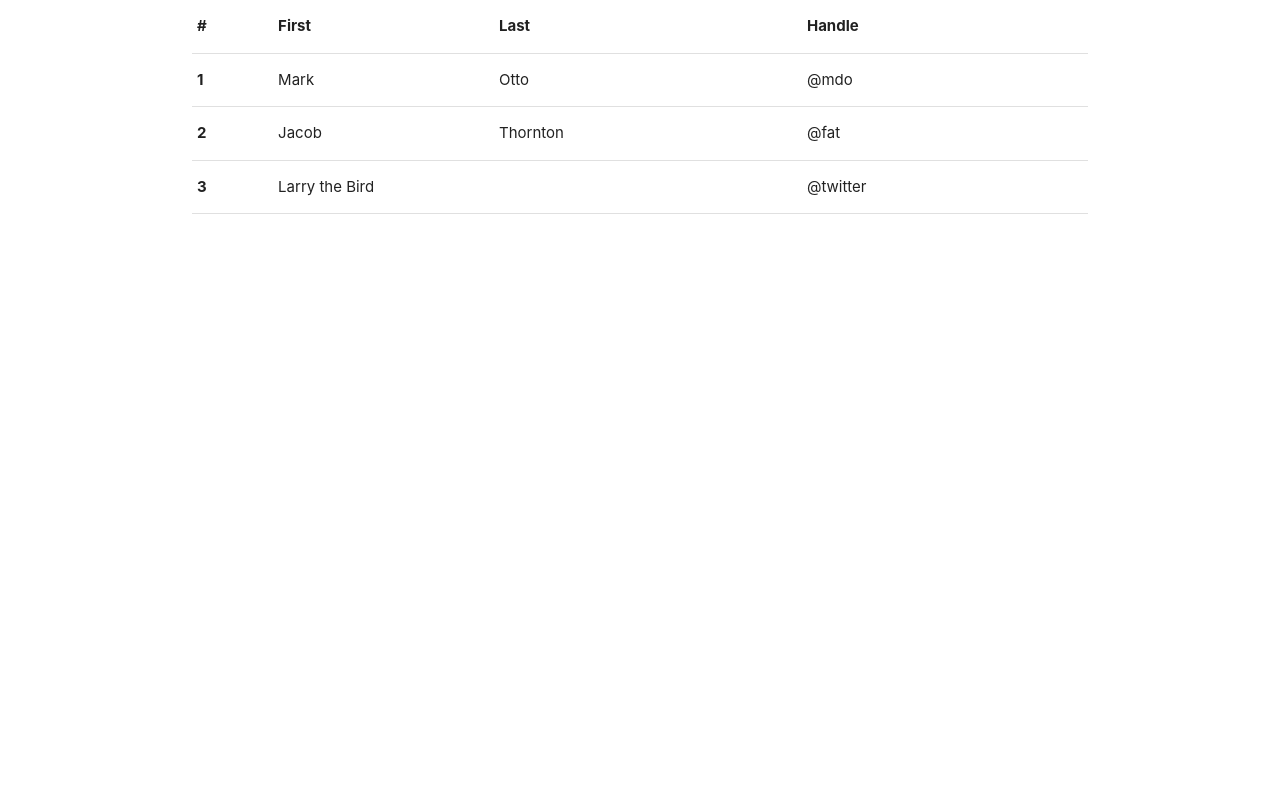
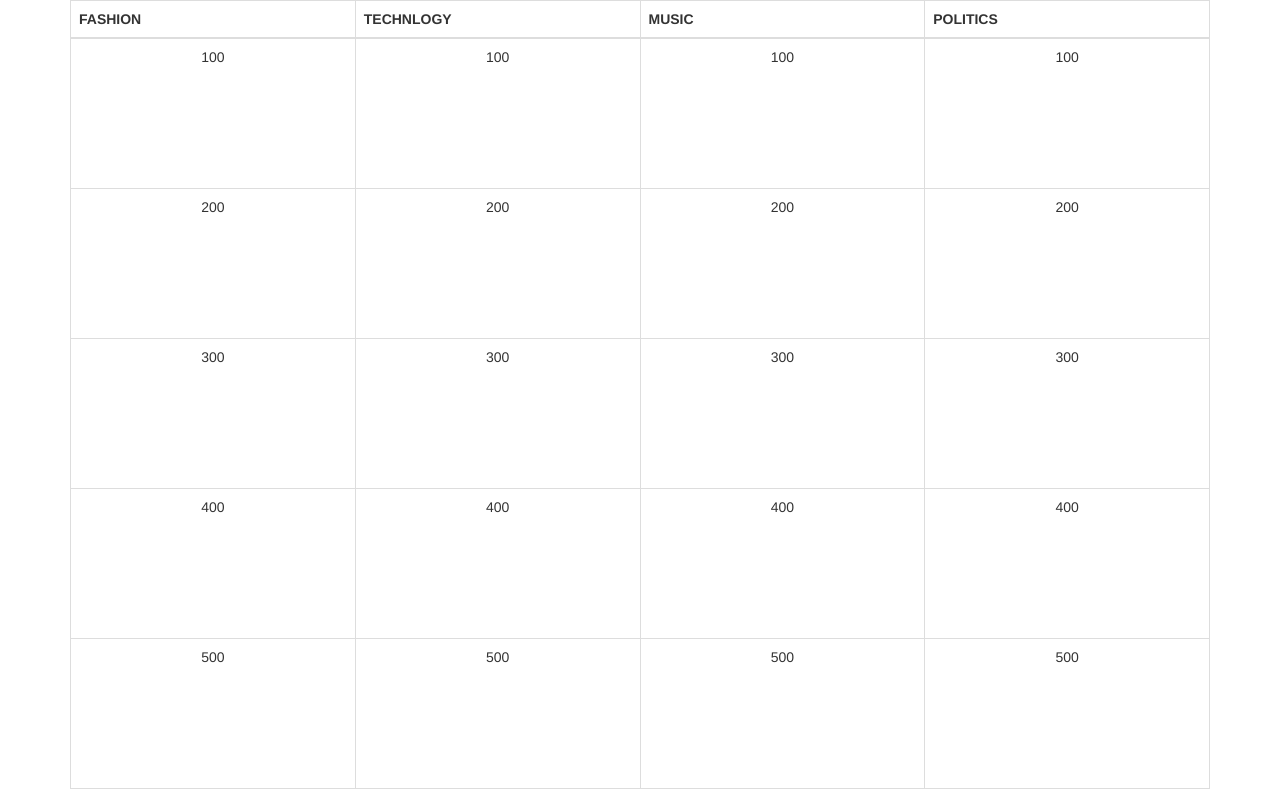
Before and after one commit to lorenkelley/projectone, a plain HTML site: page index.html in a window 1280 px wide. Drawn offline with nearby package versions, Linux system fonts and the light colour scheme.

Commit message:
adding in home page

```diff
--- a/index.html
+++ b/index.html
@@ -1,52 +1,77 @@
 <!DOCTYPE html>
 <html lang="en">
+
 <head>
     <meta charset="UTF-8">
     <meta name="viewport" content="width=device-width, initial-scale=1.0">
     <meta http-equiv="X-UA-Compatible" content="ie=edge">
     <title>Document</title>
+    <!-- link main.css -->
     <link rel="stylesheet" href="main.css">
-      <!-- Compiled and minified CSS -->
-      <link rel="stylesheet" href="https://cdnjs.cloudflare.com/ajax/libs/materialize/1.0.0/css/materialize.min.css">
+    <!-- Latest compiled and minified CSS -->
+    <link rel="stylesheet" href="https://maxcdn.bootstrapcdn.com/bootstrap/3.3.7/css/bootstrap.min.css" integrity="sha384-BVYiiSIFeK1dGmJRAkycuHAHRg32OmUcww7on3RYdg4Va+PmSTsz/K68vbdEjh4u"
+        crossorigin="anonymous">
 
-      <!-- Compiled and minified JavaScript -->
-      <script src="https://cdnjs.cloudflare.com/ajax/libs/materialize/1.0.0/js/materialize.min.js"></script>
+    <!-- Optional theme -->
+    <link rel="stylesheet" href="https://maxcdn.bootstrapcdn.com/bootstrap/3.3.7/css/bootstrap-theme.min.css" integrity="sha384-rHyoN1iRsVXV4nD0JutlnGaslCJuC7uwjduW9SVrLvRYooPp2bWYgmgJQIXwl/Sp"
+        crossorigin="anonymous">
+
+    <!-- Latest compiled and minified JavaScript -->
+    <script src="https://maxcdn.bootstrapcdn.com/bootstrap/3.3.7/js/bootstrap.min.js" integrity="sha384-Tc5IQib027qvyjSMfHjOMaLkfuWVxZxUPnCJA7l2mCWNIpG9mGCD8wGNIcPD7Txa"
+        crossorigin="anonymous"></script>
 </head>
+
 <body>
 <div class="container">
-        <!-- main div that will hold everything -->
+    <div class="scoreBoard"></div>
 
-        <div class="content">
+    <!-- create a table: the table will hold the categoeries and the cards for each cateogry  -->
     <table class="table table-bordered">
         <thead>
             <tr>
-                            <th scope="col">#</th>
-                            <th scope="col">First</th>
-                            <th scope="col">Last</th>
-                            <th scope="col">Handle</th>
+
+                <th scope="col">FASHION</th>
+                <th scope="col">TECHNLOGY</th>
+                <th scope="col">MUSIC</th>
+                <th scope="col">POLITICS</th>
             </tr>
         </thead>
         <tbody>
+            <!-- tr row of cells -->
             <tr>
-                            <th scope="row">1</th>
-                            <td>Mark</td>
-                            <td>Otto</td>
-                            <td>@mdo</td>
+                <!-- td is the data cell in the table will hold cards plus different values (100-500)-->
+                <td>100</td>
+                <td>100</td>
+                <td>100</td>
+                <td>100</td>
             </tr>
             <tr>
-                            <th scope="row">2</th>
-                            <td>Jacob</td>
-                            <td>Thornton</td>
-                            <td>@fat</td>
+                <td>200</td>
+                <td>200</td>
+                <td>200</td>
+                <td>200</td>
             </tr>
             <tr>
-                            <th scope="row">3</th>
-                            <td colspan="2">Larry the Bird</td>
-                            <td>@twitter</td>
+                <td>300</td>
+                <td>300</td>
+                <td>300</td>
+                <td>300</td>
+            </tr>
+            <tr>
+                <td>400</td>
+                <td>400</td>
+                <td>400</td>
+                <td>400</td>
+            </tr>
+            <tr>
+                <td>500</td>
+                <td>500</td>
+                <td>500</td>
+                <td>500</td>
             </tr>
         </tbody>
     </table>
 </div>
+</body>
 
-</body>
 </html>
--- /dev/null
+++ b/main.css
@@ -0,0 +1,18 @@
+table{
+    margin: auto;
+    text-align: center;
+}
+th{
+    text-align: center;
+}
+td{
+    height: 150px;
+    width: 150px;
+}
+.card{
+    border: none;
+    box-shadow: 1px 1px whitesmoke;
+
+    margin: auto;
+
+}
```
Also changed, not shown: home.css (added, +15 -0 lines), home.html (added, +16 -0 lines), images/homepage.png, images/project1.jpg (added). Lines whose indentation alone changed are shown as unchanged.
